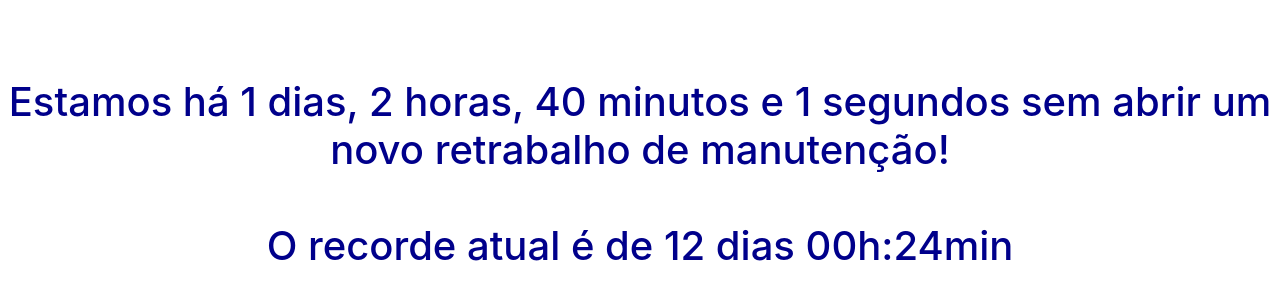
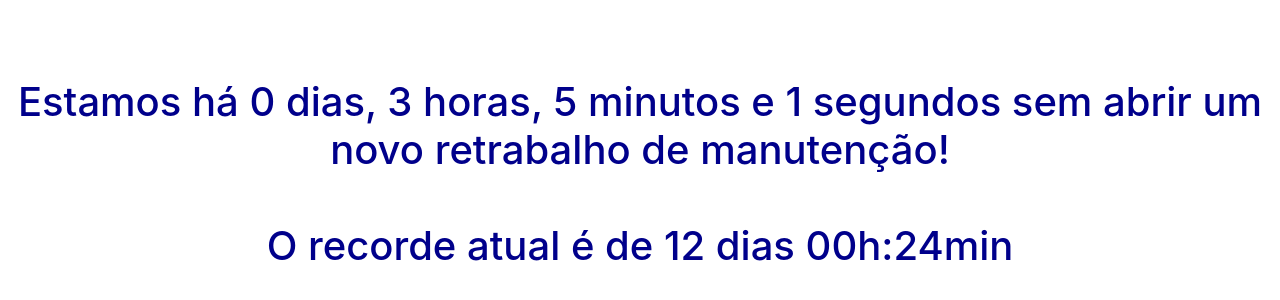
Before and after one commit to francivaldo-alves/contador-tempo, a plain HTML site: page index.html in a window 1280 px wide. Shown: the part 222-522 px from the top of the page. Drawn offline with nearby package versions, Linux system fonts and the light colour scheme.

Commit message:
Update index.html

```diff
--- a/index.html
+++ b/index.html
@@ -39,10 +39,10 @@
         //Variavel que recebe a data e hora do ultimo retrabalho
         //essa linha deverá ser comentada na proxima atualização
         //let dataUsuario = moment('13/04/2023 18:09:00', 'DD-MM-YYYY HH:mm:ss');
-        let dataRetrabalho= moment('23/05/2023 17:37:00', 'DD-MM-YYYY HH:mm:ss');
+        let dataRetrabalho= moment('24/05/2023 17:12:00', 'DD-MM-YYYY HH:mm:ss');
 
 
-        let penultimoRetrabalho = moment('23/05/2023 16:12:00', 'DD-MM-YYYY HH:mm:ss');
+        let penultimoRetrabalho = moment('23/05/2023 17:37:00', 'DD-MM-YYYY HH:mm:ss');
 
 
         let agora = moment(); // pega a data e hora atual
```
